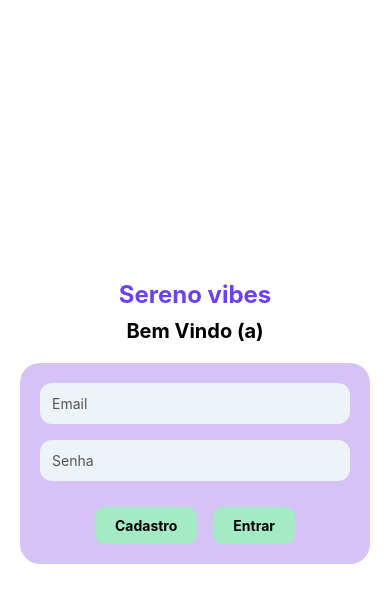
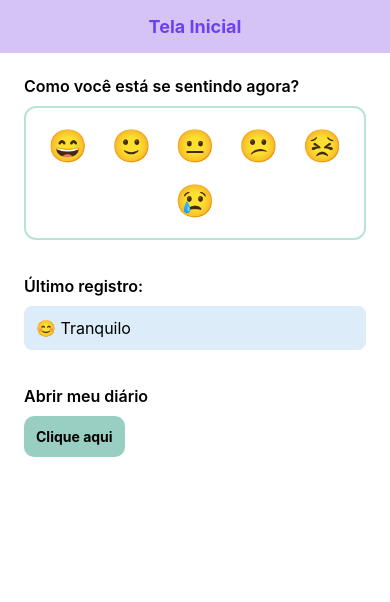
Before and after one commit to AlcilenySilva/sereno-vibes, a React Native app: screen /Principal in a window 390 px wide. Shown: the top 602 px of the page. Built offline with nearby package versions, Linux system fonts and the light colour scheme.

Commit message:
principal

```diff
--- a/src/App.js
+++ b/src/App.js
@@ -2,13 +2,13 @@ import { NavigationContainer } from '@react-navigation/native';
 import { createNativeStackNavigator } from '@react-navigation/native-stack';
 import BoasVindas from './boasvindas';
 import Login from './login';
-
+import Principal from './principal';
 const Stack = createNativeStackNavigator();
 
 export default function App() {
   return (
     <NavigationContainer>
-      <Stack.Navigator initialRouteName="BoasVindas">
+      <Stack.Navigator initialRouteName="Principal">
         <Stack.Screen
           name="BoasVindas"
           component={BoasVindas}
@@ -19,6 +19,11 @@ export default function App() {
           component={Login}
           options={{ headerShown: false }}
         />
+      <Stack.Screen
+          name="Principal"
+          component={Principal}
+          options={{ headerShown: false }}
+        />
       </Stack.Navigator>
     </NavigationContainer>
   );
--- /dev/null
+++ b/src/principal.js
@@ -0,0 +1,117 @@
+import { View, Text, TouchableOpacity, StyleSheet } from 'react-native';
+import { useState } from 'react';
+
+export default function Principal({ navigation }) {
+  const [humorAtual, setHumorAtual] = useState(null);
+  const humorAnterior = '😊 Tranquilo';
+
+  const emojis = ['😄', '🙂', '😐', '😕', '😣', '😢'];
+
+  return (
+    <View style={styles.container}>
+      {/* Faixa lilás superior */}
+      <View style={styles.topBar}>
+        <Text style={styles.topText}>Tela Inicial</Text>
+      </View>
+
+      <Text style={styles.label}>Como você está se sentindo agora?</Text>
+
+      {/* Caixa com borda verde envolvendo os emojis */}
+      <View style={styles.emojiBox}>
+        {emojis.map((emoji, index) => (
+          <TouchableOpacity key={index} onPress={() => setHumorAtual(emoji)}>
+            <Text style={[styles.emoji, humorAtual === emoji && styles.emojiSelecionado]}>
+              {emoji}
+            </Text>
+          </TouchableOpacity>
+        ))}
+      </View>
+
+      <Text style={styles.label}>Último registro:</Text>
+      <View style={styles.box}>
+        <Text style={styles.texto}>{humorAnterior}</Text>
+      </View>
+
+      <Text style={styles.label}>Abrir meu diário</Text>
+      <TouchableOpacity
+        style={styles.botao}
+        onPress={() => navigation.navigate('Diario')}
+      >
+        <Text style={styles.botaoTexto}>Clique aqui</Text>
+      </TouchableOpacity>
+    </View>
+  );
+}
+
+const styles = StyleSheet.create({
+  container: {
+    flex: 1,
+    backgroundColor: '#fff',
+    padding: 24,
+  },
+topBar: {
+  backgroundColor: '#D6C3F6',
+  paddingVertical: 16,
+  alignItems: 'center',
+  justifyContent: 'center',
+  position: 'absolute',
+  top: 0,
+  left: 0,
+  right: 0,
+  zIndex: 1,
+},
+topText: {
+  fontSize: 18,
+  fontWeight: 'bold',
+  color: '#6C41F2',
+},
+container: {
+  flex: 1,
+  backgroundColor: '#fff',
+  paddingTop: 60,
+  paddingHorizontal: 24,
+},
+  label: {
+    fontSize: 16,
+    fontWeight: '600',
+    marginTop: 16,
+    marginBottom: 10,
+  },
+  emojiBox: {
+    borderWidth: 2,
+    borderColor: '#B8E5D3',
+    borderRadius: 12,
+    padding: 10,
+    flexDirection: 'row',
+    flexWrap: 'wrap',
+    justifyContent: 'space-around',
+    marginBottom: 20,
+  },
+  emoji: {
+    fontSize: 32,
+    padding: 8,
+  },
+  emojiSelecionado: {
+    backgroundColor: '#E3D1FB',
+    borderRadius: 12,
+  },
+  box: {
+    backgroundColor: '#DDECF9',
+    padding: 12,
+    borderRadius: 8,
+    marginBottom: 20,
+  },
+  texto: {
+    fontSize: 16,
+  },
+  botao: {
+    backgroundColor: '#99CFC2',
+    padding: 12,
+    borderRadius: 10,
+    alignSelf: 'flex-start',
+  },
+  botaoTexto: {
+    color: '#000',
+    fontWeight: 'bold',
+  },
+});
```
